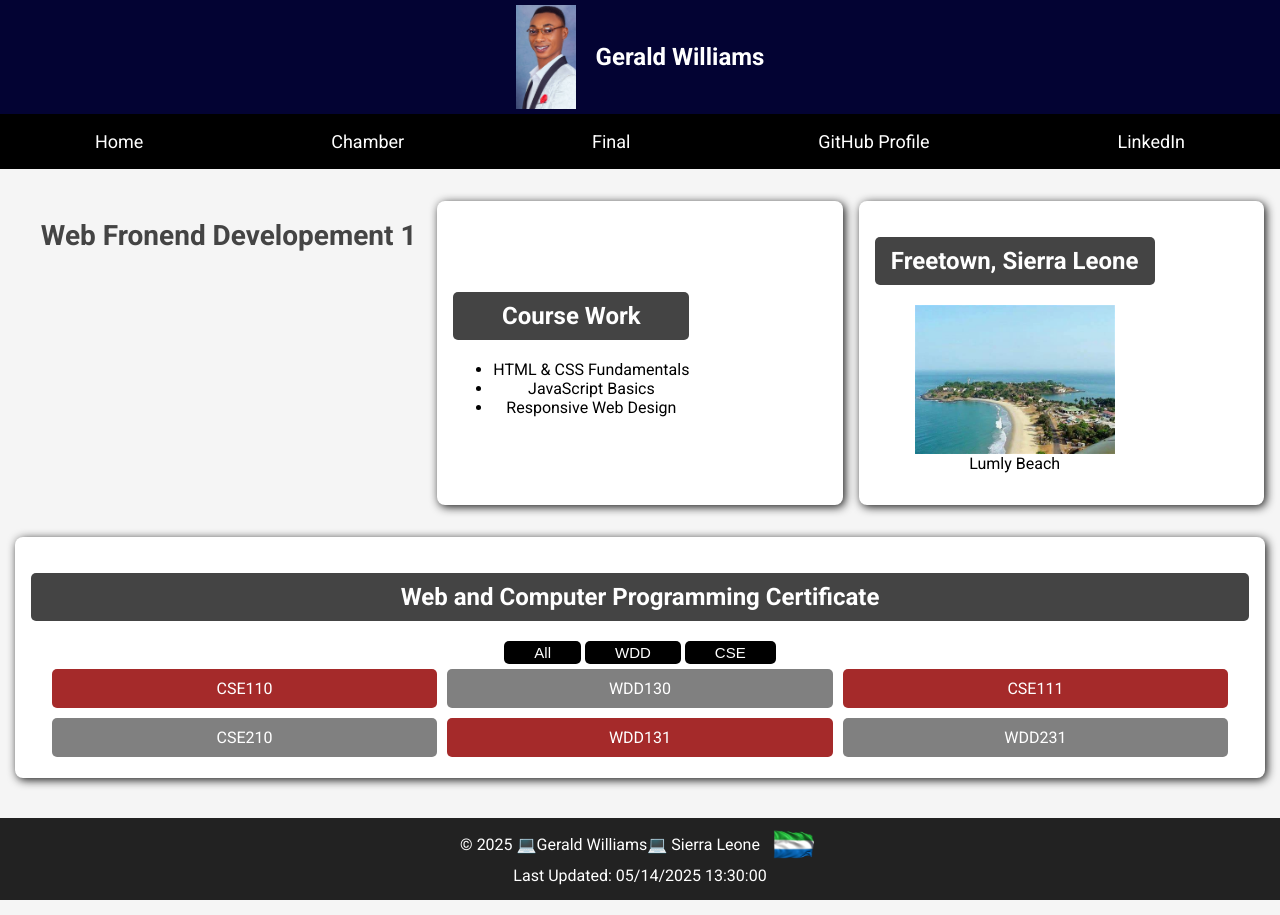
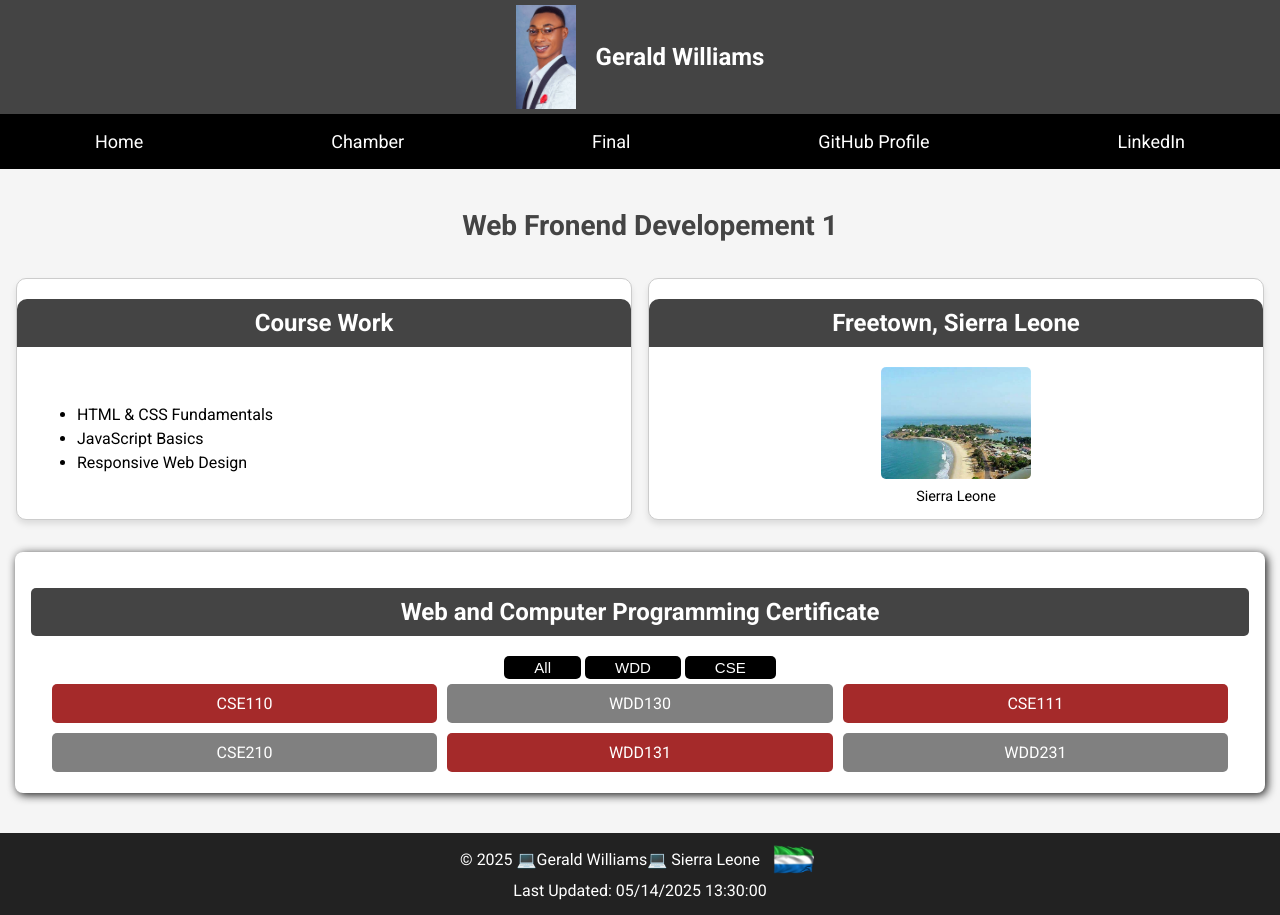
Before and after one commit to lexgerald/wdd231, a plain HTML site: page index.html in a window 1280 px wide. Drawn offline with Linux system fonts and the light colour scheme; a web font is replaced by a local one.

Commit message:
changes made on my code

```diff
--- a/index.html
+++ b/index.html
@@ -31,27 +31,29 @@
             <li><a href="https://www.linkedin.com/in/gerald-williams-0825a81a0/">LinkedIn</a></li>
         </ul>
     </nav>
+    <h1>Web Fronend Developement 1</h1>
     <main>
-            <h1>Web Fronend Developement 1</h1>
-            <div class="content-container">
-                <section class="course-work">
-                    <h2>Course Work</h2>
+            <section class="card about">
+                <h2 class="card-header">Course Work</h2>
+                <div class="card-body">
+                  <div class="card-text">
                     <ul>
                         <li>HTML & CSS Fundamentals</li>
                         <li>JavaScript Basics</li>
                         <li>Responsive Web Design</li>
                     </ul>
-                </section>
-            </div>
-            <div class="content-container">
-                <section class="toloria">
-                    <h2>Freetown, Sierra Leone</h2>
-                    <figure>
-                        <img src="images/lumly-beach.jpeg" alt="Lumly Beach">
-                        <figcaption>Lumly Beach</figcaption>
-                    </figure>
-                </section>
-            </div>
+                  </div>
+
+                </div>
+              </section>
+
+            <section class="card">
+                <h2 class="card-header">Freetown, Sierra Leone</h2>
+                <div class="card-image">
+                    <img src="images/lumly-beach.jpeg" alt="Lumly Beach">
+                    <p class="flag-caption">Sierra Leone</p>
+                </div>
+            </section>
 
     </main>
 
--- a/styles/small.css
+++ b/styles/small.css
@@ -11,7 +11,7 @@ header {
     justify-content: center;
     text-align: center;
     padding: 5px;
-    background-color: rgb(3, 3, 51);
+    background-color: #444;
     color: white;
 }
 
@@ -59,14 +59,15 @@ nav button {
 
 main {
     padding: 20px;
-    display: grid;
-    grid-template-columns: repeat(3, 1fr);
+    display: flex;
+    grid-template-columns: 1fr;
     gap: 1rem;
     margin: 1rem auto;
     padding: 1rem;
 }
 
 h1 {
+    margin: 40px;
     padding-left: 20px;
     margin-bottom: 0;
     color: #444;
@@ -75,23 +76,6 @@ h1 {
     margin-bottom: 20px; /* Adds space below the heading */
 }
 
-.content-container {
-    display: flex;
-    justify-content: space-between; /* Spaces sections evenly */
-    align-items: center; /* Aligns items vertically */
-    gap: 20px; /* Adds spacing between sections */
-    padding: 20px;
-}
-.content-container {
-    display: grid;
-    justify-content: space-between;
-    align-items: center;
-    gap: 20px;
-    background-color: white;
-    padding: 1rem;
-    border-radius: 8px;
-    box-shadow: 2px 2px 10px rgba(0, 0, 0, 0.912);
-}
 .content-container2 {
     display: flex;
     justify-content: space-between;
@@ -106,17 +90,11 @@ h1 {
     margin-bottom: 40px;
 }
 
-.course-work, .toloria {
+.course-work {
     flex: 1;
     text-align: center;
 }
 
-.toloria img {
-    width: 100%;
-    max-width: 200px;
-    display: block;
-    margin: 0 auto;
-}
 .course-work h2 {
     background-color: #444;
     color: white;
@@ -124,13 +102,58 @@ h1 {
     text-align: center;
     border-radius: 5px;
 }
-.toloria h2 {
+
+/* Card Sections */
+.card {
+    width: 100%;
+    max-width: 800px;
+    background-color: white;
+    border: 1px solid #ccc;
+    border-radius: 10px;
+    box-shadow: 0 4px 6px rgba(0, 0, 0, 0.1);
+  }
+
+  .card-header {
+    display: flex;
+    justify-content: center;
     background-color: #444;
     color: white;
+    font-size: 1.5rem;
+    font-weight: bold;
+    text-align: center;
     padding: 10px;
+    border-radius: 10px 10px 0 0;
+  }
+  .card-body {
+    display: grid;
+    grid-template-columns: 2fr 1fr;
+    gap: 20px;
+    align-items: center;
+    padding: 20px;
+  }
+  .card-image {
     text-align: center;
+  }
+
+  .card-image img {
+    width: 100%;
+    max-width: 150px;
+    height: auto;
     border-radius: 5px;
-}
+  }
+
+  .card-image p {
+    font-size: 0.9rem;
+    color: #000000;
+    margin-top: 5px;
+    text-align: center;
+  }
+  .card-text {
+    font-size: 1rem;
+    line-height: 1.5;
+    text-align: left;
+    position: relative;
+  }
 #allCourses {
         background-color: black; /* Black background */
         color: white; /* White text */
@@ -183,3 +206,9 @@ footer img {
 footer p {
     margin: 5px 0;
 }
+
+@media (min-width: 768px) {
+    main {
+      grid-template-columns: 1fr 1fr;
+    }
+  }
```
